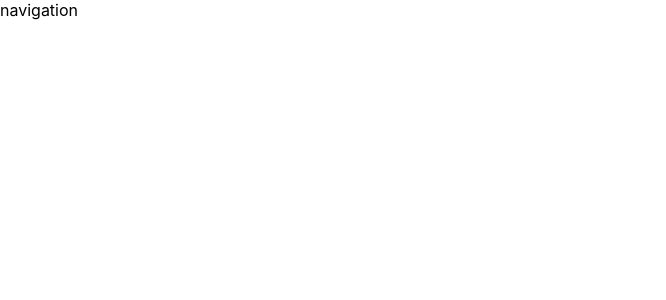
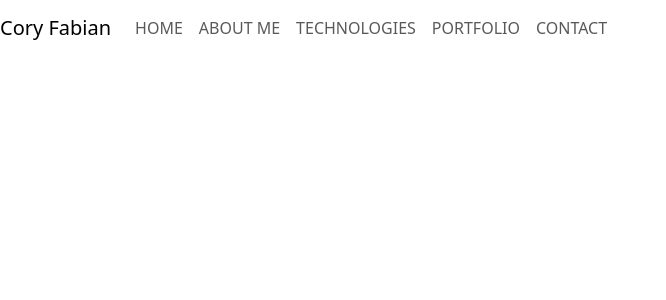
Before and after one commit to Coryf65/CoryPortfolio_React, a React (Create React App) app in the folder coryportfolio/: page / in a window 1280 px wide. Shown: the top 300 px of the page, without its empty margins (0-666 px from the left). Built offline with nearby package versions, Linux system fonts and the light colour scheme.

Commit message:
Added BootstrapReact and Setting up base colors and Nav

```diff
--- a/coryportfolio/src/App.css
+++ b/coryportfolio/src/App.css
@@ -0,0 +1,8 @@
+:root {
+    --nav-color: hsl(210, 11%, 15%);
+    --nav-color-hover: hsl(210, 11%, 45%);
+    --nav-border-color: hsl(210, 11%, 45%);
+    --light-color: hsl(209, 100%, 92%);
+    --font-color: hsl(0, 0%, 100%);
+    --font-color-hover: hsl(0, 0%, 90%);
+}
--- a/coryportfolio/src/index.js
+++ b/coryportfolio/src/index.js
@@ -3,6 +3,7 @@ import ReactDOM from 'react-dom';
 import './index.css';
 import App from './App';
 import reportWebVitals from './reportWebVitals';
+import 'bootstrap/dist/css/bootstrap.min.css';
 
 ReactDOM.render(
   <React.StrictMode>
--- a/coryportfolio/src/screens/navigationBar/NavigationBar.js
+++ b/coryportfolio/src/screens/navigationBar/NavigationBar.js
@@ -1,9 +1,28 @@
 import React from 'react'
+import Navbar from 'react-bootstrap/Navbar'
+import Nav from 'react-bootstrap/Nav'
+import { navigationLinks } from '../../helpers/navigationLinks'
+
+function createLinks() {
+    return navigationLinks.map((e, index) => (
+        <Nav.Link key={index} href={e.ref}>{e.name}</Nav.Link>
+    ))
+}
 
 function NavigationBar() {
     return (
         <div>
-            navigation
+            <div id="home">
+                <Navbar expand="md">
+                <Navbar.Brand href="#home">Cory Fabian</Navbar.Brand>
+                <Navbar.Toggle aria-controls="basic-navbar-nav" />
+                <Navbar.Collapse>
+                    <Nav>
+                        {createLinks()}
+                    </Nav>
+                </Navbar.Collapse>
+                </Navbar>
+            </div>
         </div>
     )
 }
```
Also changed, not shown: 1 other file (tests, documents, lock files or other folders).
